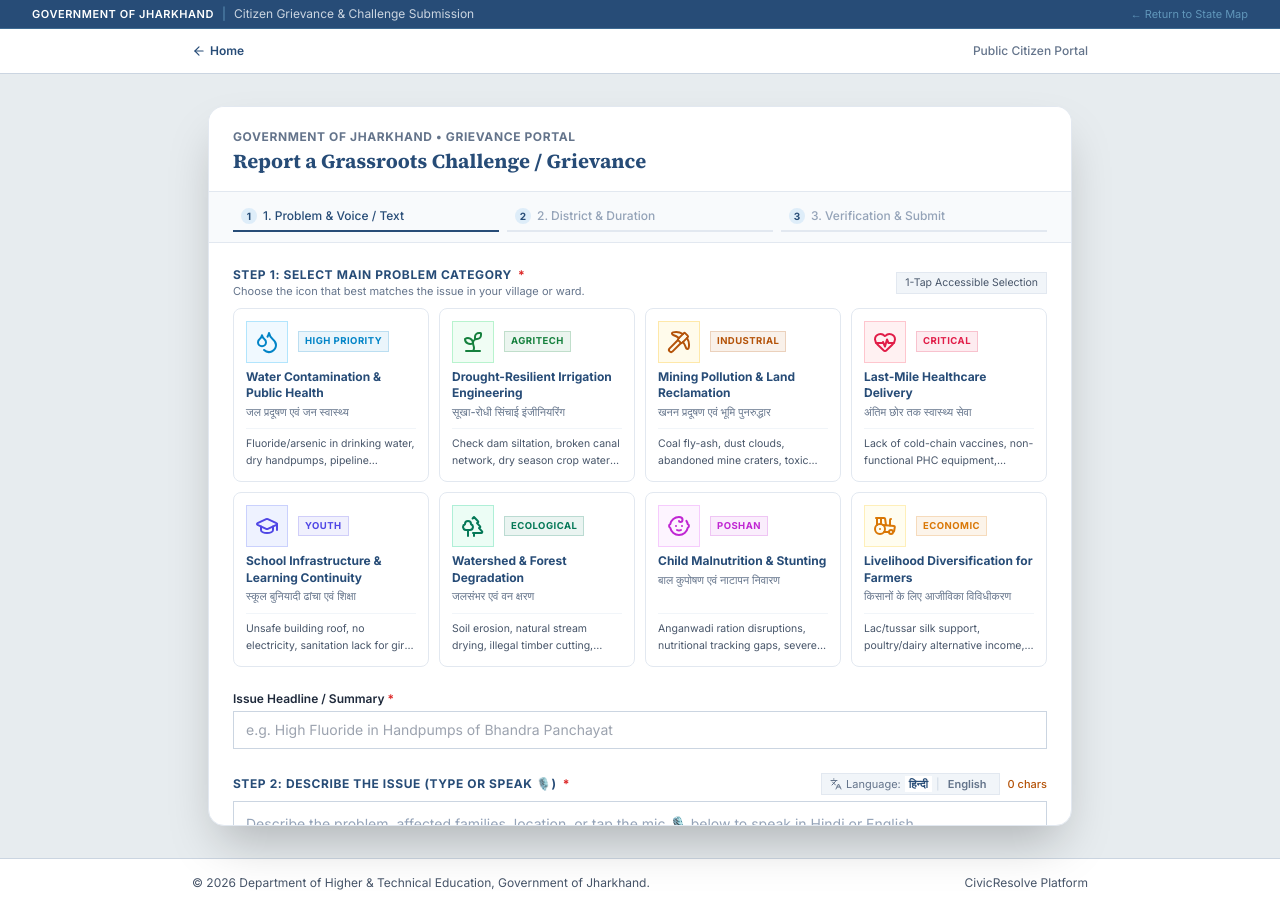
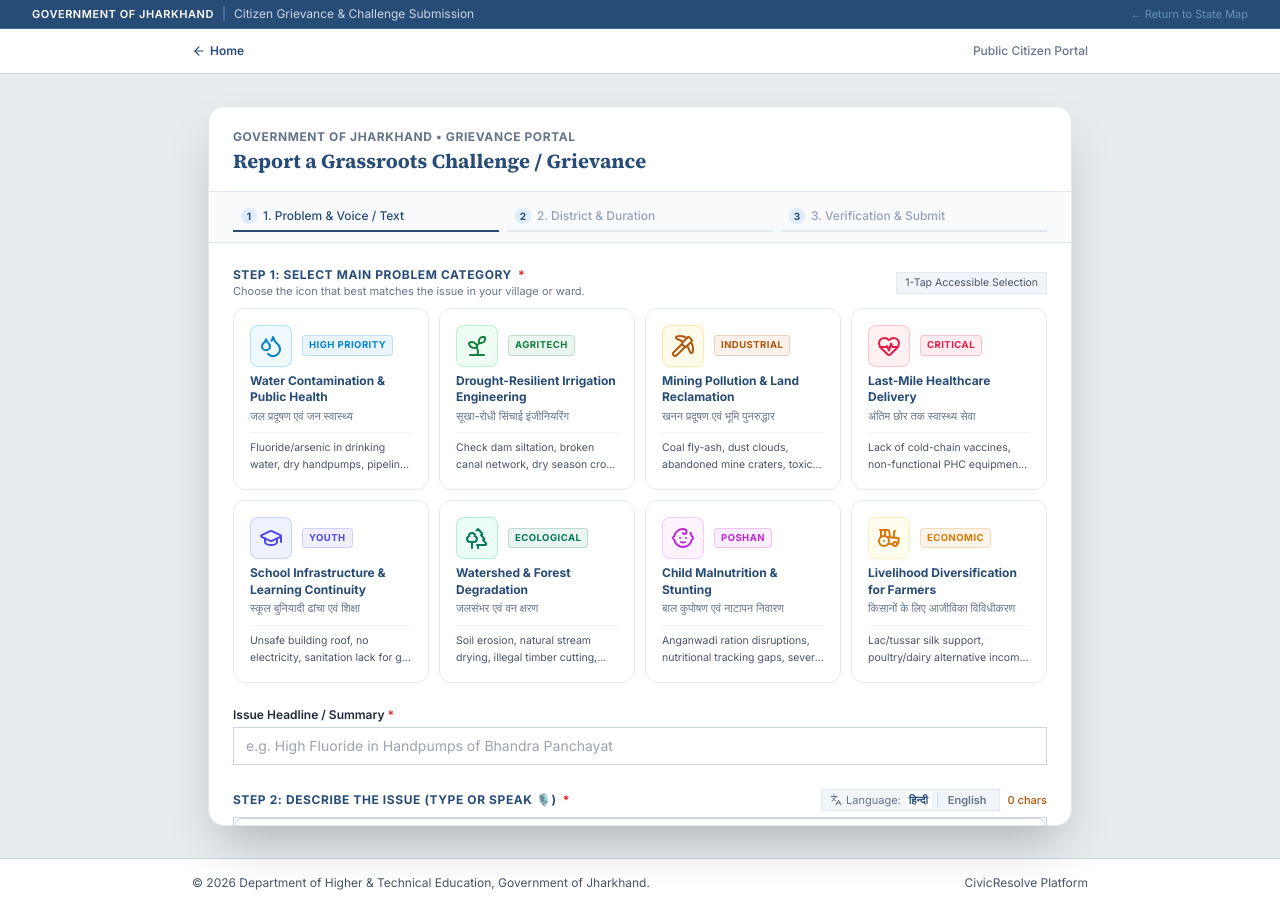
Before and after one commit to saurabhkun/SIH26, a Next.js app: page /report in a window 1280 px wide. Built offline with nearby package versions, Linux system fonts and the light colour scheme.

Commit message:
fix(wizard): prevent description overwrite on category select and ensure clean unselected card state

```diff
--- a/components/CitizenSubmissionWizard.tsx
+++ b/components/CitizenSubmissionWizard.tsx
@@ -259,15 +259,11 @@ export default function CitizenSubmissionWizard({
     }
   }, [description, title, isAiOverridden]);
 
-  // Handle Visual Challenge Card Selection
+  // Handle Visual Challenge Card Selection (Do NOT touch description or title state)
   const handleSelectChallenge = (option: VisualChallengeOption) => {
     setSelectedChallengeId(option.id);
     setSelectedDomain(option.domain);
     setSelectedSeverity(option.defaultSeverity);
-
-    if (!title) {
-      setTitle(option.exampleTitle);
-    }
   };
 
   // Handle File Upload & Convert to Data URL
@@ -544,27 +540,26 @@ export default function CitizenSubmissionWizard({
                 {VISUAL_CHALLENGES.map((option) => {
                   const isSelected = selectedChallengeId === option.id;
                   return (
-                    <button
+                    <div
                       key={option.id}
-                      type="button"
                       onClick={() => handleSelectChallenge(option)}
-                      className={`text-left p-3 border transition-all duration-150 flex flex-col justify-between rounded-lg relative group cursor-pointer ${
+                      className={`relative cursor-pointer rounded-xl border p-4 transition-all flex flex-col justify-between ${
                         isSelected
-                          ? "bg-navy/5 border-[#1E3A8A] ring-2 ring-[#1E3A8A] shadow-sm"
-                          : "bg-white border-slate-200 hover:border-[#1E3A8A]/60 hover:bg-slate-50/70"
+                          ? "border-[#1E3A8A] bg-blue-50/30 ring-1 ring-[#1E3A8A] shadow-xs"
+                          : "border-slate-200 bg-white hover:border-slate-300 hover:bg-slate-50/70"
                       }`}
                     >
                       {/* Active Checkmark Badge */}
                       {isSelected && (
-                        <div className="absolute top-2 right-2 w-4 h-4 bg-[#1E3A8A] text-white rounded-full flex items-center justify-center shadow-xs">
-                          <Check className="w-2.5 h-2.5 stroke-[3]" />
+                        <div className="absolute top-2.5 right-2.5 w-5 h-5 bg-[#1E3A8A] text-white rounded-full flex items-center justify-center text-xs shadow-xs font-bold">
+                          ✓
                         </div>
                       )}
 
                       <div>
                         <div className="flex items-center space-x-2.5 mb-1.5">
                           <div
-                            className="p-2 rounded-xs flex items-center justify-center"
+                            className="p-2 rounded-lg flex items-center justify-center"
                             style={{
                               backgroundColor: option.bgLight,
                               border: `1px solid ${option.borderColor}55`,
@@ -573,7 +568,7 @@ export default function CitizenSubmissionWizard({
                             {renderChallengeIcon(option.iconName, option.color)}
                           </div>
                           <span
-                            className="text-[9.5px] font-bold uppercase tracking-wider px-1.5 py-0.5 rounded-xs"
+                            className="text-[9.5px] font-bold uppercase tracking-wider px-1.5 py-0.5 rounded"
                             style={{
                               backgroundColor: `${option.color}15`,
                               color: option.color,
@@ -595,7 +590,7 @@ export default function CitizenSubmissionWizard({
                       <div className="text-[10.5px] text-slate-600 mt-2 line-clamp-2 leading-relaxed border-t border-slate-100 pt-1.5">
                         {option.description}
                       </div>
-                    </button>
+                    </div>
                   );
                 })}
               </div>
@@ -675,11 +670,12 @@ export default function CitizenSubmissionWizard({
               >
                 {/* Text Area */}
                 <textarea
+                  id="issue-description"
                   rows={4}
                   placeholder="Describe the problem, affected families, location, or tap the mic 🎙️ below to speak in Hindi or English..."
                   value={description}
                   onChange={(e) => setDescription(e.target.value)}
-                  className="w-full p-3 text-sm focus:outline-none resize-y border-none bg-transparent placeholder-slate-400 text-slate-900"
+                  className="w-full min-h-[140px] p-3 text-slate-800 border border-slate-300 rounded-lg focus:ring-2 focus:ring-[#1E3A8A] focus:border-transparent outline-none resize-y"
                   required
                 />
 
```
